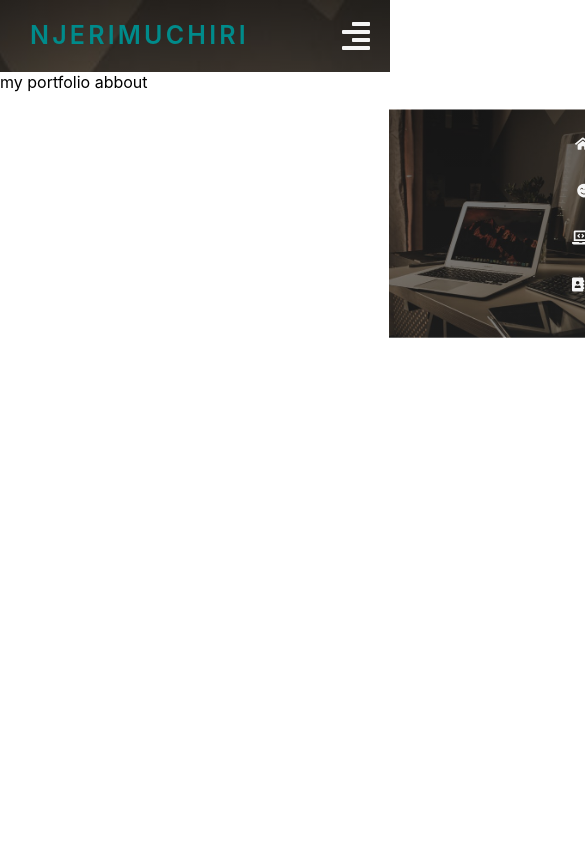
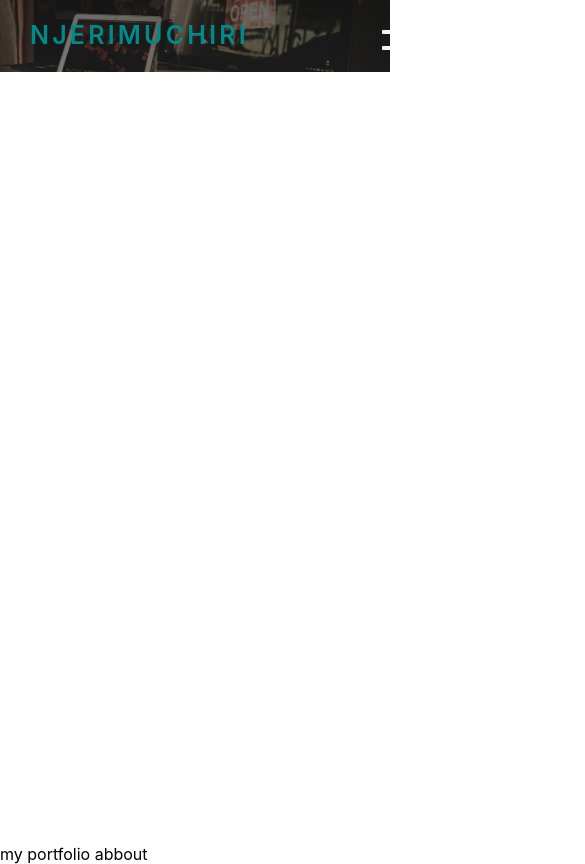
Before and after one commit to NjeriMuchiri/portfolio-app, a React (Create React App) app: page /About in a window 390 px wide. Shown: the top 864 px of the page, 585 px wide, since content can reach past the window. Built offline with nearby package versions, Linux system fonts and the light colour scheme.

Commit message:
deleted and starting from scratch

```diff
--- a/src/App.css
+++ b/src/App.css
@@ -15,20 +15,16 @@
   }
 
   /* navbar */
-  /* .container {
-    position: relative;
+   /* .container {
+    position:relative;
     overflow: hidden;
   }
 
-  .container::after {
+   .container::after {
     content: "";
     position: absolute;
-    top: 0;
-    left: 0;
-    right: 0;
-    bottom: 0;
-    z-index: 0;
-  } */
+  }   */
+
     nav{
     background: linear-gradient(rgba(0, 0, 0, 0.6), rgba(0, 0, 0, 0.5)),
     url("./images/image2.jpeg") center/cover no-repeat fixed;
@@ -82,10 +78,17 @@
   }
 
 @media screen and (max-width:800px){
+  section {
+    width: 100%;
+    height: 100vh;
+    overflow: hidden;
+  }
+  nav{
+    width:100%;
+  }
    .logo{
      font-size: 20px;
    }
-
    .menu-list li a{
      font-size:14px;
      margin-left:10px;
--- a/src/App.js
+++ b/src/App.js
@@ -10,6 +10,7 @@ import Navigation from "./components/nav";
 function App(){
 return(
  <Router>
+   <div className="container">
    <Navigation/>
    <Switch>
      <Route path="/" exact component={Home} />
@@ -18,6 +19,7 @@ return(
      <Route path="/Contact"  component={Contact} />
 
    </Switch>
+  </div>
   </Router>
 );
 }
--- a/src/components/nav.js
+++ b/src/components/nav.js
@@ -22,7 +22,8 @@ function Navigation(){
        };
     return(
     <>
-      <nav className="navigation">
+       <section>
+      <nav className="navigation container">
           <div className="logo"><a href="/">
         NjeriMuchiri
         </a>
@@ -36,6 +37,7 @@ function Navigation(){
             {menuList}
           </ul>
       </nav>
+      </section>
     </>
     );
 };
```
